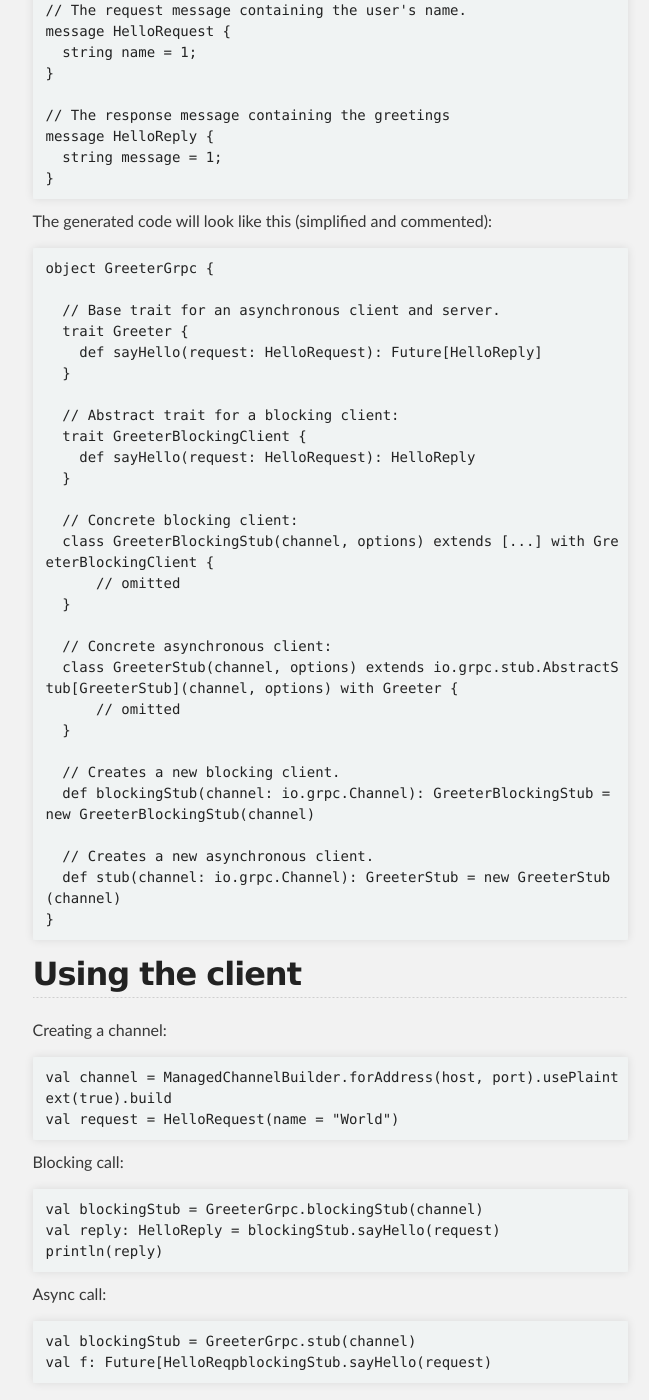
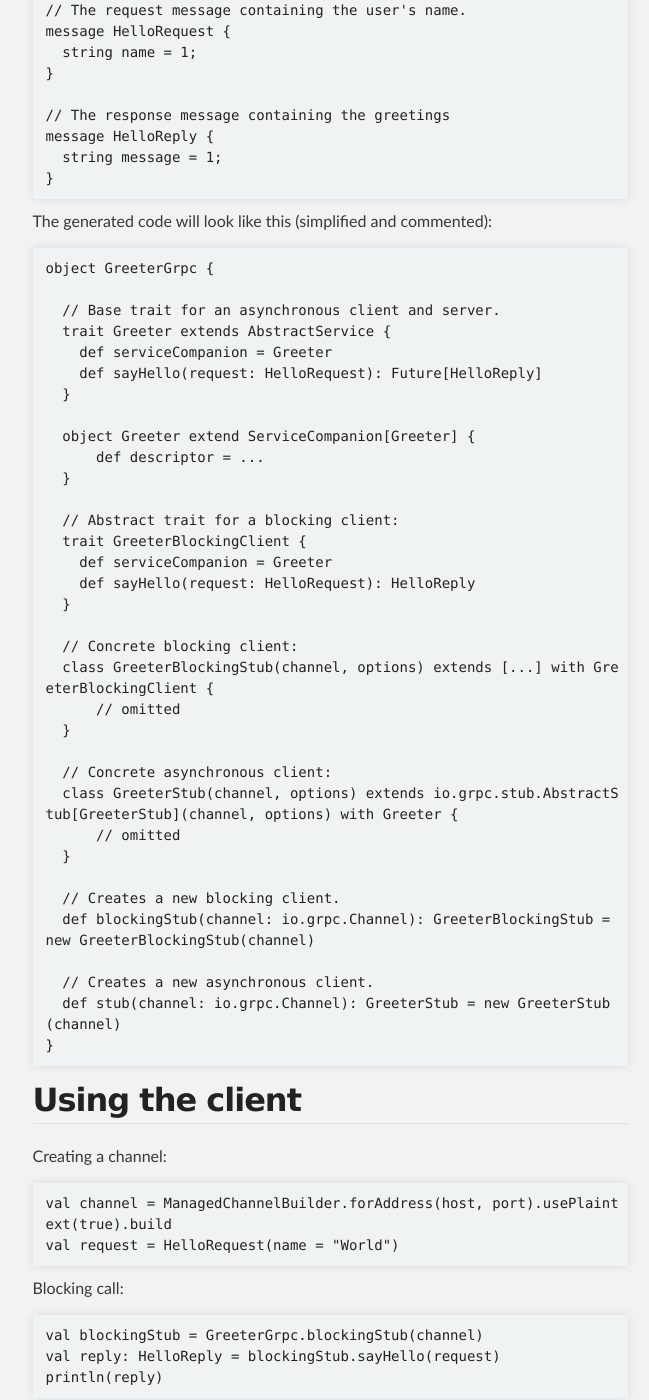
Before and after one commit to scalapb/ScalaPB, a Jekyll site: the page built from grpc.md, in a window 1280 px wide and 1400 px high, scrolled down 1358 px. Shown: the whole window, without its empty margins (310-959 px from the left). Built offline with Jekyll 4.4.1, drawn with Linux system fonts in a browser that asks for light colours.

Commit message:
Update docs for #154.

```diff
--- a/grpc.md
+++ b/grpc.md
@@ -67,12 +67,18 @@ The generated code will look like this (simplified and commented):
     object GreeterGrpc {
 
       // Base trait for an asynchronous client and server.
-      trait Greeter {
+      trait Greeter extends AbstractService {
+        def serviceCompanion = Greeter
         def sayHello(request: HelloRequest): Future[HelloReply]
+      }
+
+      object Greeter extend ServiceCompanion[Greeter] {
+          def descriptor = ...
       }
 
       // Abstract trait for a blocking client:
       trait GreeterBlockingClient {
+        def serviceCompanion = Greeter
         def sayHello(request: HelloRequest): HelloReply
       }
 
```
